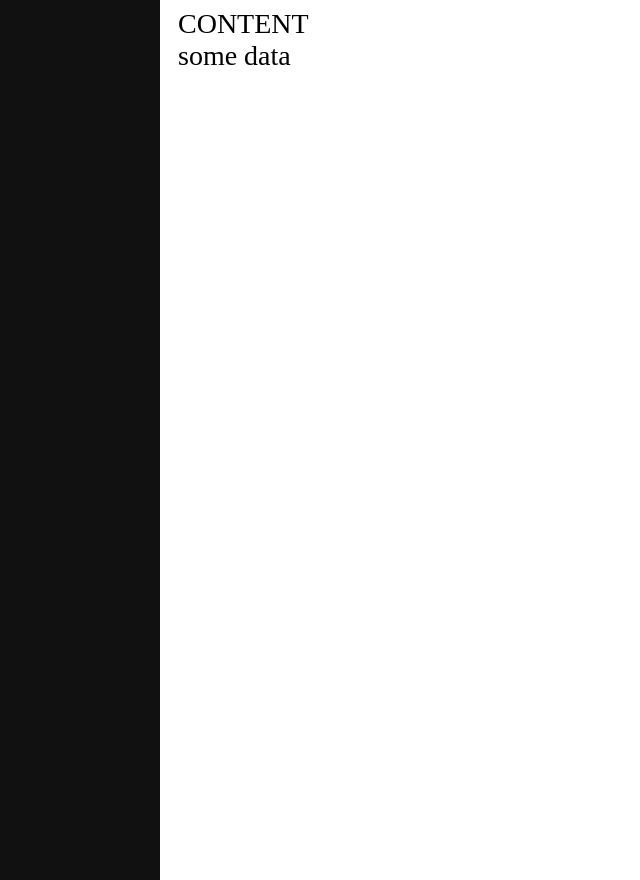
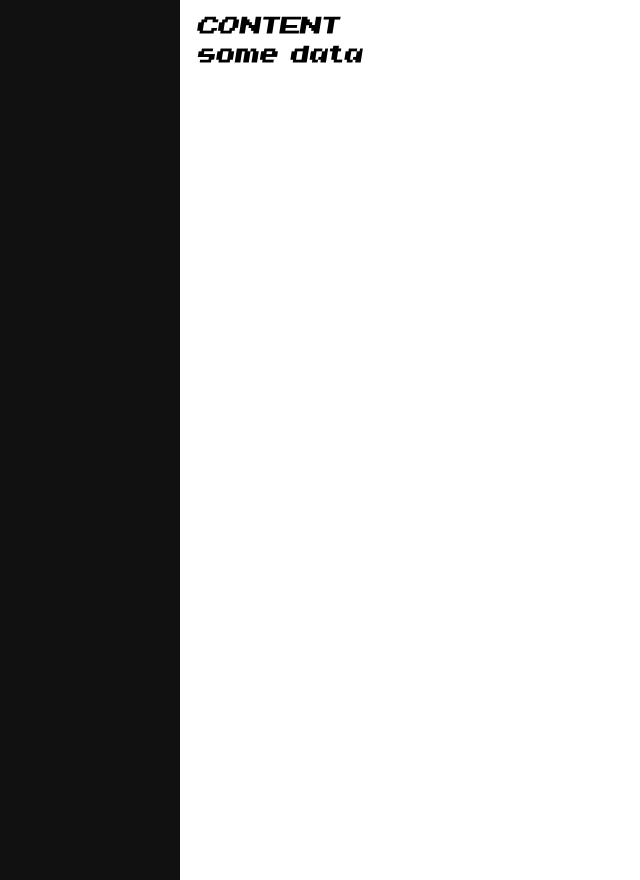
Before and after one commit to LyraFromCodlan/ResumeWebsite, a Django app: page /bar in a window 1280 px wide. Shown: the whole page, without its empty margins (0-640 px from the left). Run offline with Django 4.2, Linux system fonts and the light colour scheme; data that the repository does not hold is empty; some web fonts are replaced.

Commit message:
Added new custom font

```diff
--- a/resume/backend/static/css/main_page.css
+++ b/resume/backend/static/css/main_page.css
@@ -1,6 +1,7 @@
 .sidenav {
+  /* font-family: 'Common Pixel', sans-serif; */
   height: 100%;
-  width: 160px;
+  width: 180px;
   position: fixed;
   z-index: 1;
   top: 0;
@@ -14,16 +15,17 @@
   padding: 6px 8px 6px 16px;
   text-decoration: none;
   font-size: 25px;
-  color: #818181;
+  color: #00e1ffd2;
   display: block;
 }
 
 .sidenav a:hover {
-  color: #f1f1f1;
+  color: #b2f7e1;
 }
 
 .main {
-  margin-left: 160px; /* Same as the width of the sidenav */
+  font-family: Invasion;
+  margin-left: 180px; /* Same as the width of the sidenav */
   font-size: 28px; /* Increased text to enable scrolling */
   padding: 0px 10px;
 }
@@ -31,3 +33,4 @@
 @media screen and (max-height: 450px) {
   .sidenav {padding-top: 15px;}
   .sidenav a {font-size: 18px;}
+}
--- a/resume/backend/templates/backend/main_page.html
+++ b/resume/backend/templates/backend/main_page.html
@@ -2,13 +2,20 @@
 <!DOCTYPE html>
 <html>
 <head>
+    <style>
+        @font-face {
+            font-family: Invasion;
+            src: url({% static "fonts/INVASION2000.TTF" %}) format('truetype');
+          }
+    </style>
     <link rel="stylesheet" type="text/css" href="{% static 'css/main_page.css' %}">
+    <link href="https://fonts.cdnfonts.com/css/common-pixel" rel="stylesheet">
 </head>
 <body>
 
 
 
-    <div class="sidenav">
+    <div class="sidenav" style="font-family: Invasion;">
         {%for element in side_bar%}
         <a href="#">{{element.name}}<a>
         {% endfor %}
```
Also changed, not shown: resume/backend/templates/backend/pizzadudedotdk.txt (added, +14 -0 lines), README.md, resume/backend/static/fonts/INVASION2000.TTF (added).
